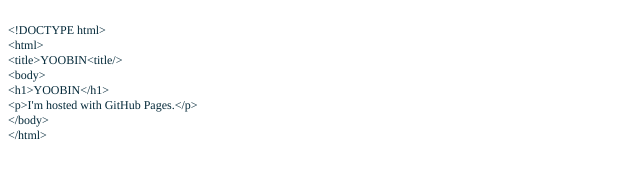
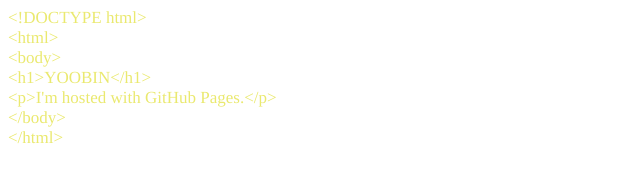
Before and after one commit to yuya1201/yuya1201.github.io, a plain HTML site: page index.html in a window 1280 px wide. Shown: the whole page, without its empty margins (0-640 px from the left). Drawn offline with Linux system fonts and the light colour scheme.

Commit message:
Update index.html

```diff
--- a/index.html
+++ b/index.html
@@ -7,21 +7,17 @@
   <meta name="Generator" content="Cocoa HTML Writer">
   <meta name="CocoaVersion" content="1894.6">
   <style type="text/css">
-    p.p1 {margin: 0.0px 0.0px 0.0px 0.0px; font: 12.0px Times; color: #042939; -webkit-text-stroke: #000000; min-height: 14.0px}
-    p.p2 {margin: 0.0px 0.0px 0.0px 0.0px; font: 12.0px Times; color: #042939; -webkit-text-stroke: #eae96f}
+    p.p1 {margin: 0.0px 0.0px 0.0px 0.0px; font: 17.0px Times; color: #eae96f; -webkit-text-stroke: #eae96f}
     span.s1 {font-kerning: none}
-    span.s2 {font-kerning: none; -webkit-text-stroke: 0px #000000}
   </style>
 </head>
 <body>
-<p class="p1"><span class="s1"></span><br></p>
-<p class="p2"><span class="s1">&lt;!DOCTYPE html&gt;</span></p>
-<p class="p2"><span class="s1">&lt;html&gt;</span></p>
-<p class="p2"><span class="s1">&lt;title&gt;</span><span class="s2">YOOBIN</span><span class="s1">&lt;title/&gt;</span></p>
-<p class="p2"><span class="s1">&lt;body&gt;</span></p>
-<p class="p2"><span class="s1">&lt;h1&gt;YOOBIN&lt;/h1&gt;</span></p>
-<p class="p2"><span class="s1">&lt;p&gt;I'm hosted with GitHub Pages.&lt;/p&gt;</span></p>
-<p class="p2"><span class="s1">&lt;/body&gt;</span></p>
-<p class="p2"><span class="s1">&lt;/html&gt;</span></p>
+<p class="p1"><span class="s1">&lt;!DOCTYPE html&gt;</span></p>
+<p class="p1"><span class="s1">&lt;html&gt;</span></p>
+<p class="p1"><span class="s1">&lt;body&gt;</span></p>
+<p class="p1"><span class="s1">&lt;h1&gt;YOOBIN&lt;/h1&gt;</span></p>
+<p class="p1"><span class="s1">&lt;p&gt;I'm hosted with GitHub Pages.&lt;/p&gt;</span></p>
+<p class="p1"><span class="s1">&lt;/body&gt;</span></p>
+<p class="p1"><span class="s1">&lt;/html&gt;</span></p>
 </body>
 </html>
```
